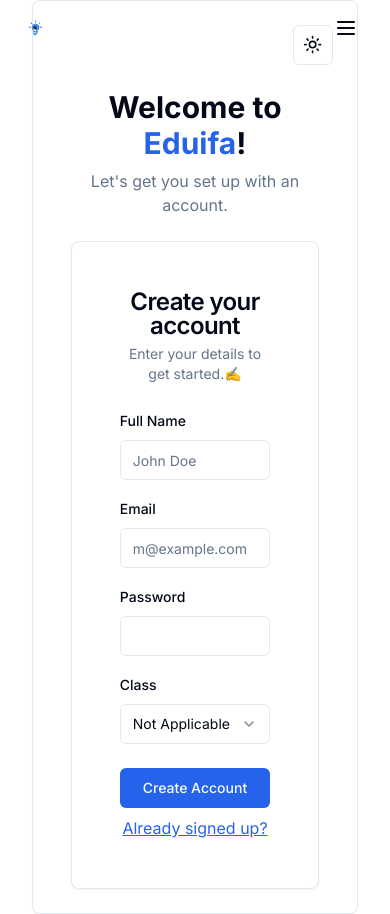
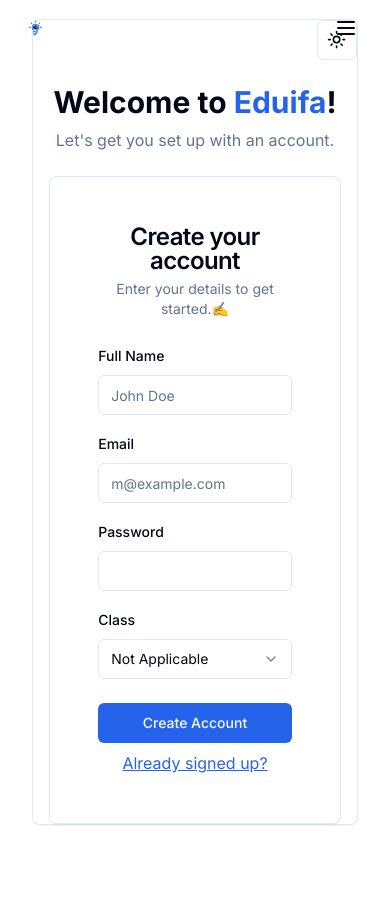
Before and after one commit to Botuns/hacks_buildathon, a Next.js app: page /auth/sign-up in a window 390 px wide. After the commit the page ends 844 px from the top, so only its background shows below. Built offline with nearby package versions, Linux system fonts and the light colour scheme.

Commit message:
refactor: Update AuthLayout component to add responsive styling for small screens

```diff
--- a/src/app/auth/layout.tsx
+++ b/src/app/auth/layout.tsx
@@ -31,7 +31,7 @@ export default function AuthLayout({
             <SiteHeader />
             <main className="flex flex-1">
               <div className="container flex flex-col items-center justify-center md:flex-row md:items-stretch md:justify-between">
-                <Card className="w-full max-w-full p-6 md:w-1/2">
+                <Card className="w-full max-w-full p-6 md:w-1/2  max-sm:p-0">
                   <div className="mb-4 flex justify-end">
                     <ModeToggle />
                   </div>
```
